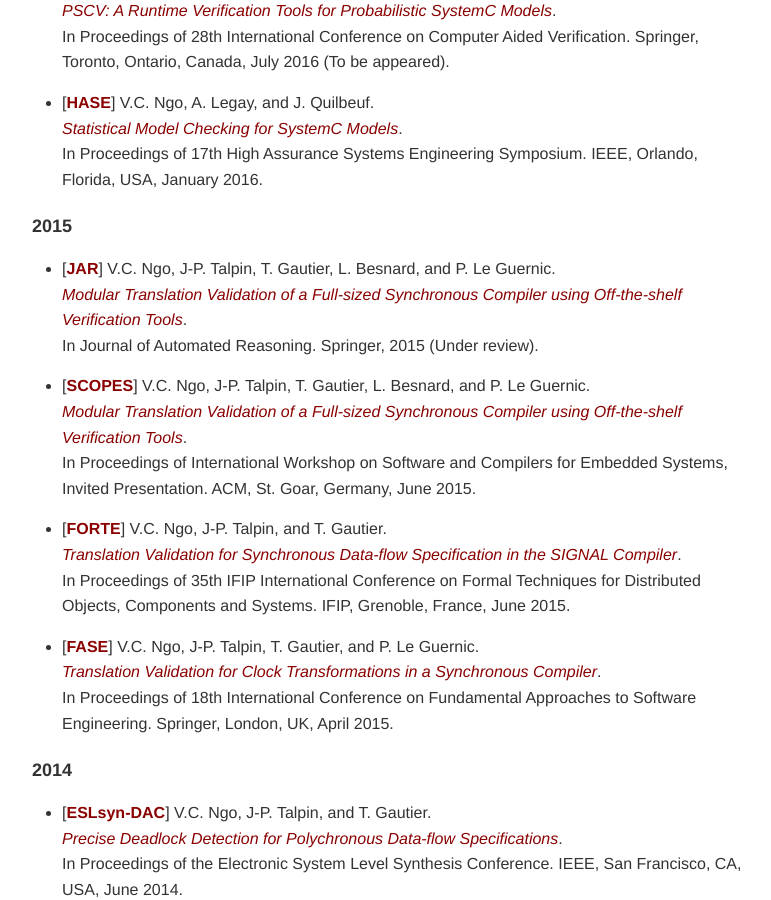
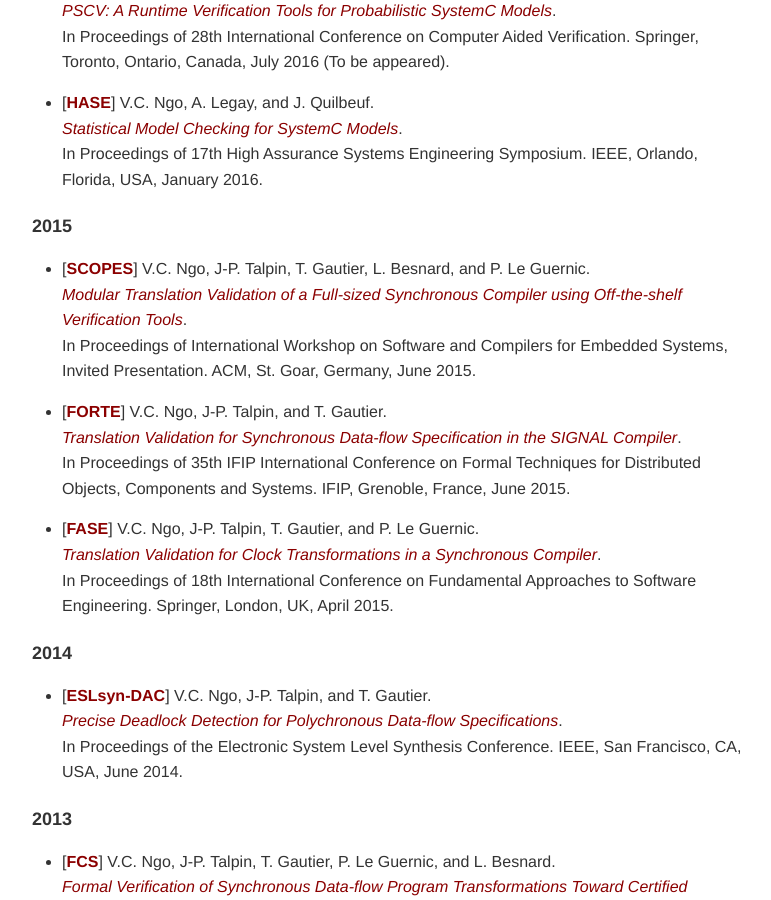
Before and after one commit to channgo2203/channgo2203.github.io, a Jekyll site: the page built from pubs.md, in a window 1280 px wide and 900 px high, scrolled down 456 px. Shown: the whole window, without its empty margins (248-1019 px from the left). Built offline with Jekyll 4.4.1, drawn with Linux system fonts in a browser that asks for light colours.

Commit message:
Updated pubs.md

```diff
--- a/pubs.md
+++ b/pubs.md
@@ -17,9 +17,6 @@ In Proceedings of 28th International Conference on Computer Aided Verification.
 In Proceedings of 17th High Assurance Systems Engineering Symposium. IEEE, Orlando, Florida, USA, January 2016.
 
 ### 2015
-- [[**JAR**](http://channgo2203.github.io/pdfs/jar15.pdf)] V.C. Ngo, J-P. Talpin, T. Gautier, L. Besnard, and P. Le Guernic.
-[_Modular Translation Validation of a Full-sized Synchronous Compiler using Off-the-shelf Verification Tools_](http://channgo2203.github.io/pdfs/jar15.pdf).
-In Journal of Automated Reasoning. Springer, 2015 (Under review).
 - [[**SCOPES**](http://channgo2203.github.io/pdfs/scopes15.pdf)] V.C. Ngo, J-P. Talpin, T. Gautier, L. Besnard, and P. Le Guernic.
 [_Modular Translation Validation of a Full-sized Synchronous Compiler using Off-the-shelf Verification Tools_](http://channgo2203.github.io/pdfs/scopes15.pdf).
 In Proceedings of International Workshop on Software and Compilers for Embedded Systems, Invited Presentation. ACM, St. Goar, Germany, June 2015.
```
